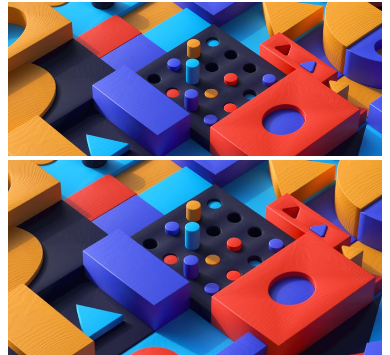
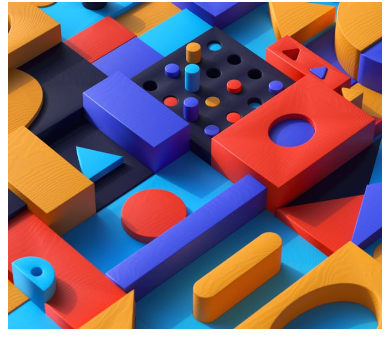
Before and after one commit to rnafula/News-Homepage-project, a plain HTML site: page index.html in a window 390 px wide. Shown: the part 56-411 px from the top of the page. Drawn offline with Linux system fonts and the light colour scheme.

Commit message:
Debugging

```diff
--- a/index.html
+++ b/index.html
@@ -39,9 +39,9 @@
 
     <div class="middle_part">
       <div class="image_text">
-        <div>
-          <img class="image" src="./assets/images/image-web-3-desktop.jpg" alt="" class="desktop">
-          <img class="image" src="./assets/images/image-web-3-mobile.jpg" alt="" class="mobile">
+        <div class="image">
+          <img  src="./assets/images/image-web-3-desktop.jpg" alt="" class="main">
+          <img  src="./assets/images/image-web-3-mobile.jpg" alt="" class="sub">
 
          </div>
         <div class="text_align">
--- a/styles.css
+++ b/styles.css
@@ -53,8 +53,12 @@
  }
  .image{
     width:100%;
-    height: auto;
-    /* overflow: hidden; */}
+
+
+}
+.image img{
+   width:100%;
+}
  .image_text{
     display:flex;
     flex-direction: column;
@@ -149,16 +153,13 @@
  .image-6{
    display: none;
  }
-
+.sub{
+   display:none;
+}
 
 
  @media (max-width:400px) {
-   .desktop{
-      display:none;
-   }
-   .mobile{
-      display:block;
-   }
+
    .text_align{
       display: flex;
       flex-direction: column;
@@ -252,4 +253,16 @@ ul, ul a {
 
 
 }
+.main{
+   display: none;
+}
+.sub{
+   display:block;
+}
+.image{
+   width:100%;
+}
+.image img{
+  width:100%;
+}
  }
```
